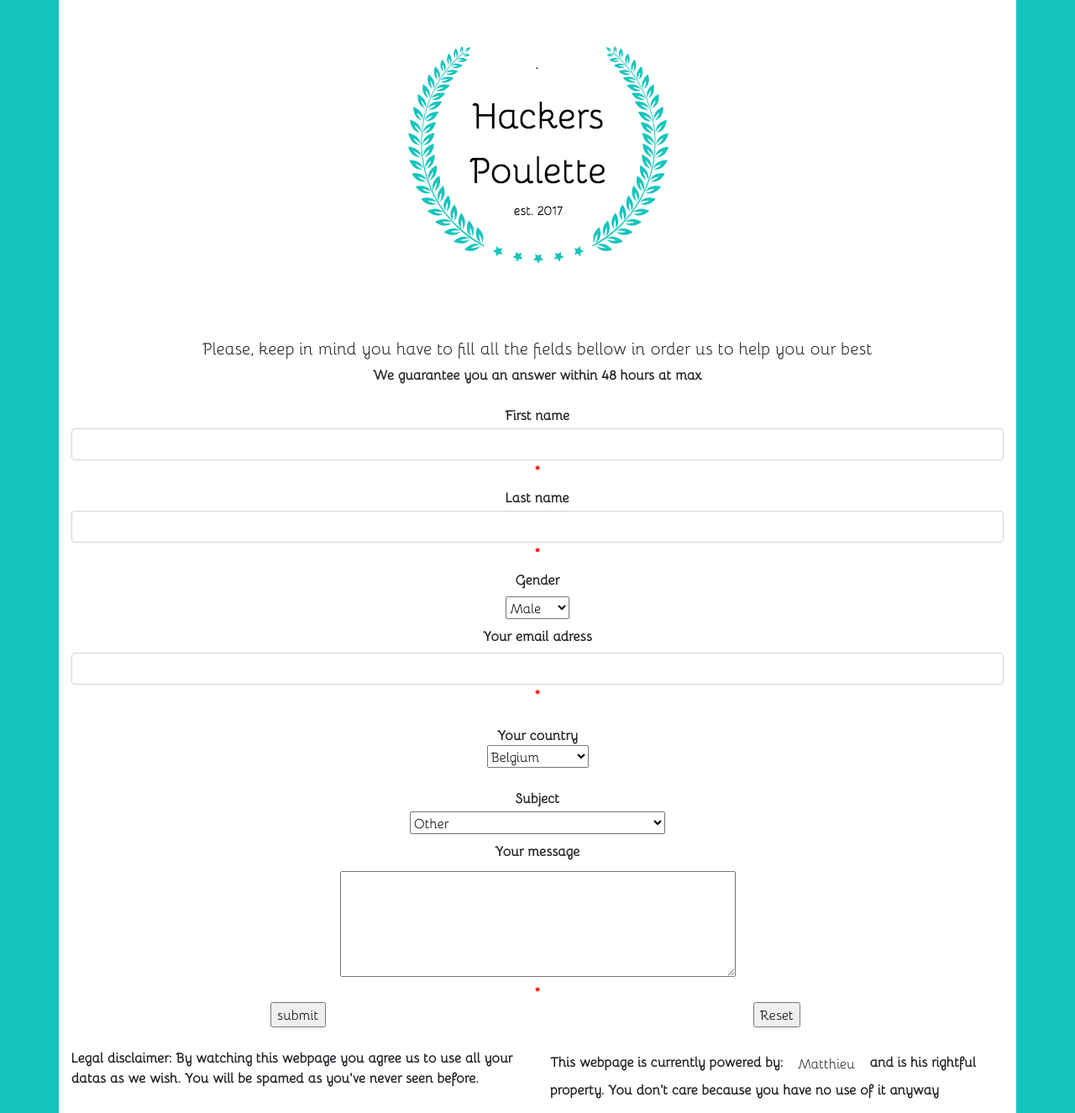
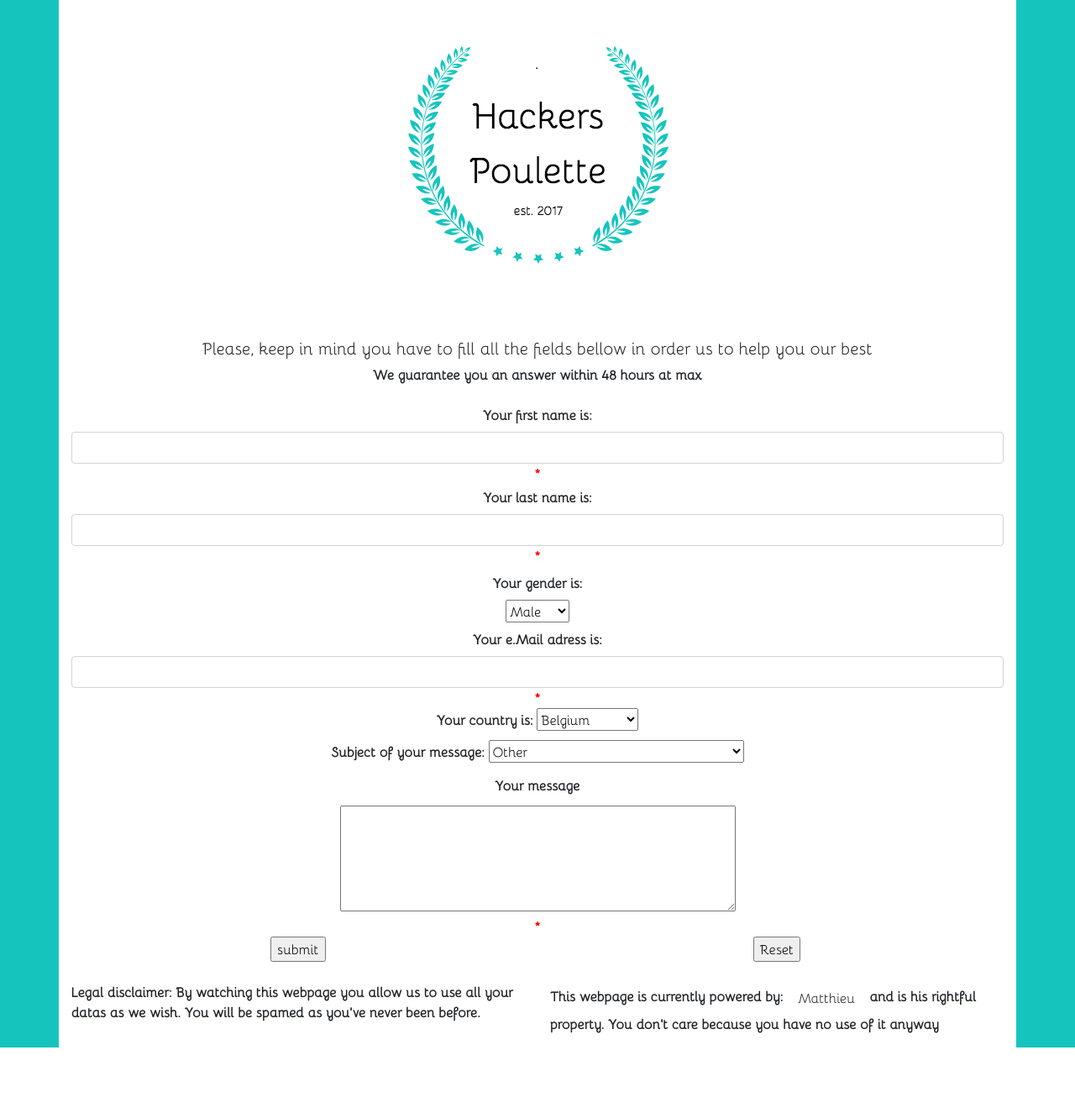
Before and after one commit to MatthieuDuranton/Contact-form, a PHP site: page / in a window 1280 px wide. Shown: the part 161-1486 px from the top of the page at 84% size. After the commit the page ends 1408 px from the top, so only its background shows below. Run offline with PHP 8.4, Linux system fonts and the light colour scheme; some libraries are stand-ins or nearby versions.

Commit message:
mail à config

```diff
--- a/index.php
+++ b/index.php
@@ -22,10 +22,10 @@ if ($_SERVER['REQUEST_METHOD']=="POST"){
     $email = filter_var($_POST['email'], FILTER_SANITIZE_EMAIL);
 
     $email = $_POST['email'];
-    if (!filter_var($email, FILTER_VALIDATE_EMAIL) === false) {
+    if (filter_var($email, FILTER_VALIDATE_EMAIL) === false) {
+        $email_Err = "is not a valid email address";
+    } else {
         NULL;
-    } else {
-        $email_Err = "is not a valid email address";
     };
 
     $country = htmlspecialchars(strip_tags($_POST['country']));
@@ -53,6 +53,21 @@ if ($_SERVER['REQUEST_METHOD']=="POST"){
     };
     //echo "<pre>";
     //print_r ($_POST);
+    if(isset($_POST["submit"])){
+        if($firstname_Err = $lastname_Err = $email_Err = $message_Err == ""){
+        NULL;
+        }else{
+        $subject = $_POST['subject'];
+        $message = $_POST['message'];
+        $headers = 'From:'. $email2 . "Send mail from localhost using PHP"; // Sender's Email
+        $headers .= 'Cc:'. $email2 . "Send mail from localhost using PHP"; // Carbon copy to Sender
+        // Message lines should not exceed 70 characters (PHP rule), so wrap it
+        $message = wordwrap($message, 70);
+        // Send Mail By PHP Mail Function
+        mail($email, $subject, $message, $headers);
+        echo "Your request has been sent successfuly ! Thank you for your feedback";
+        }
+    }
 };
 
 
@@ -107,27 +122,21 @@ echo "</pre>";
             <form method="POST" action='index.php'>
 
                 <div class ="row mt-2 text-center">
-                    <div class = "col-12">
-                        First name
-                    </div>
-                    <div class ="col-12 mt-1 text-center">
-                        <input class="form-control" type="text" name="firstname" value = <?php echo "$firstname"?>>
+                    <div class ="col-12 text-center">
+                        <label for="firstname">Your first name is:</label>
+                        <input class="form-control" type="text" name="firstname" alt= "indicate your first name" value = <?php echo "$firstname"?>>
                         <span class="error">* <?php echo $firstname_Err;?></span>
                     </div>
 
-                    <div class ="col-12 mt-2 text-center">
-                        Last name
-                    </div>
                     <div class ="col-12 mt-1 text-center">
-                        <input class="form-control" type="text" name="lastname" value = <?php echo "$lastname"?>>
+                        <label for="lastname">Your last name is:</label>
+                        <input class="form-control" type="text" name="lastname" alt= "indicate your last name" value = <?php echo "$lastname"?>>
                         <span class="error">* <?php echo $lastname_Err;?></span>
                     </div>
 
                     <div class ="col-12 mt-2 text-center">
-                        Gender
-                    </div>
-                    <div class ="col-12 mt-2 text-center">
-                        <select name="gender" size="1">
+                        <label for="gender">Your gender is:</label><br>
+                        <select name="gender" size="1" alt= "choose your gender">
                             <option value="Male" <?php if (isset($gender) && $gender=="Male") echo "selected";?>>Male</option>
                             <option value="Female" <?php if (isset($gender) && $gender=="Female") echo "selected";?>> Female</option>
                             <option value="Other" <?php if (isset($gender) && $gender=="Other") echo "selected";?>> Other</option>
@@ -135,18 +144,14 @@ echo "</pre>";
                     </div>
 
                     <div class ="col-12 mt-2 text-center">
-                        Your email adress
-                    </div>
-                    <div class ="col-12 mt-2 text-center">
-                        <input class="form-control" type="email" name="email" value = <?php echo "$email"?>>
+                    <label for="email">Your e.Mail adress is:</label>
+                        <input class="form-control" type="email" name="email" alt= "indicate your email" value = <?php echo "$email"?>>
                         <span class="error">* <?php echo $email_Err;?></span>
                     </div>
 
-                    <div class ="col-12 mt-4 text-center">
-                        Your country
-                    </div>
                     <div class ="col-12 text-center">
-                        <select name="country" size="1">
+                        <label for="country">Your country is:</label>
+                        <select name="country" size="1" alt= "choose your country">
                             <option value="Belgium" <?php if (isset($country) && $country=="Belgium") echo "selected";?>>Belgium</option>
                             <option value="France" <?php if (isset($country) && $country=="France") echo "selected";?>> France</option>
                             <option value="Luxemburg" <?php if (isset($country) && $country=="Luxemburg") echo "selected";?>> Luxemburg</option>
@@ -155,11 +160,9 @@ echo "</pre>";
                         </select>
                     </div>
 
-                    <div class ="col-12 mt-4 text-center">
-                        Subject
-                    </div>
                     <div class ="col-12 mt-1 text-center">
-                        <select name="subject" size="1">
+                        <label for="subject">Subject of your message:</label>
+                        <select name="subject" size="1" alt= "choose your subject">
                             <option value="Other" <?php if (isset($subject) && $subject=="Other") echo "selected";?>> Other</option>
                             <option value="Emily" <?php if (isset($subject) && $subject=="Emily") echo "selected";?>>About Emily that is soooo great</option>
                             <option value="Marvin" <?php if (isset($subject) && $subject=="Marvin") echo "selected";?>> About Marvin who is soooo intelligent</option>
@@ -172,7 +175,7 @@ echo "</pre>";
                         <label for="message">Your message</label>
                     </div>
                     <div class ="col-12 mt-1 text-center">
-                        <textarea id="message"name="message"rows="5"cols="50"><?php if(isset($message))echo"$message";?></textarea><br>
+                        <textarea id="message"name="message"rows="5"cols="50" alt= "provide us your message"><?php if(isset($message))echo"$message";?></textarea><br>
                         <div class="error">* <?php if (isset($message_Err)) echo "$message_Err";?></div>
                     </div>
 
@@ -187,7 +190,7 @@ echo "</pre>";
 
             <footer class="row mt-4">
                 <div class="col-6">
-                    <p>Legal disclaimer: By watching this webpage you agree us to use all your datas as we wish. You will be spamed as you've never seen before.</p>
+                    <p>Legal disclaimer: By watching this webpage you allow us to use all your datas as we wish. You will be spamed as you've never been before.</p>
                 </div>
                 <div class="col-6">
                     <p>This webpage is currently powered by: <a href="https://github.com/MatthieuDuranton" class="btn">Matthieu</a> and is his rightful property. You don't care because you have no use of it anyway</p>
```
